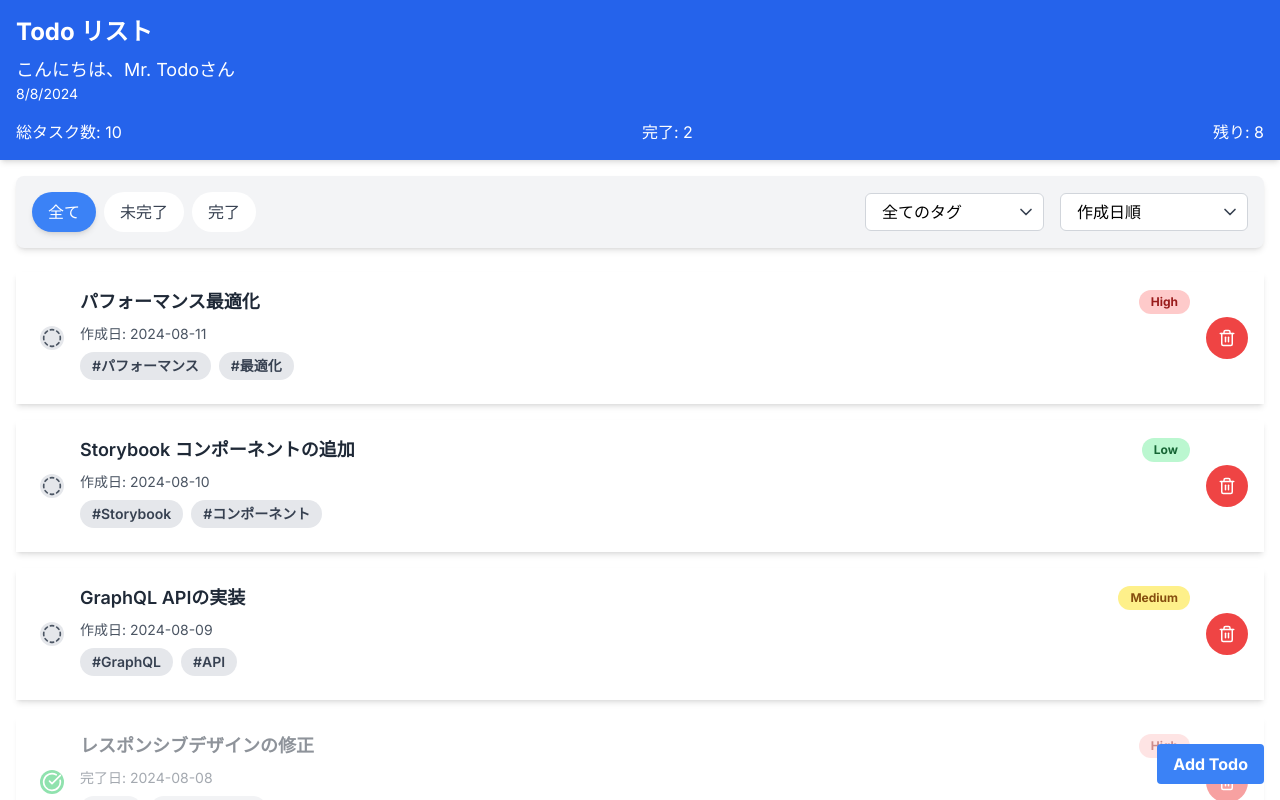
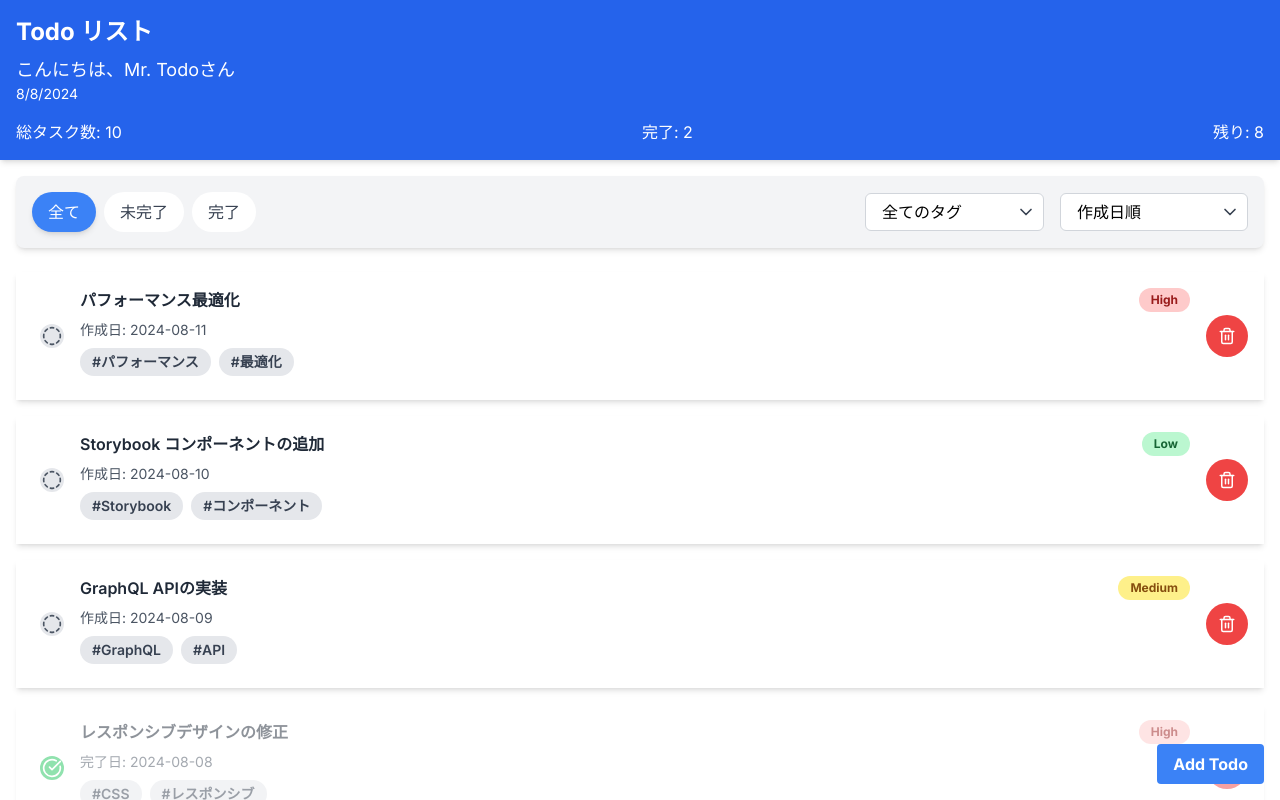
Before and after one commit to ca-terumi-k/jest-next-tutorial, a Next.js app: page / in a window 1280 px wide. Built offline with nearby package versions, Linux system fonts and the light colour scheme.

Commit message:
fix label and large css

```diff
--- a/app/components/TodoItem.tsx
+++ b/app/components/TodoItem.tsx
@@ -98,7 +98,7 @@ export default function TodoItem({
             </motion.button>
             <div className="flex-grow">
                 <div className="flex justify-between items-center">
-                    <h3 className="text-lg font-semibold text-gray-800">
+                    <h3 className="font-semibold text-gray-800">
                         {todo.title}
                     </h3>
                     <span
--- a/app/components/TodoList.tsx
+++ b/app/components/TodoList.tsx
@@ -118,6 +118,7 @@ export default function TodoList() {
                             onClick={() =>
                                 handleFilterChange(filterType as FilterType)
                             }
+                            aria-label="Filter todos"
                         >
                             {filterType === "all"
                                 ? "全て"
```
